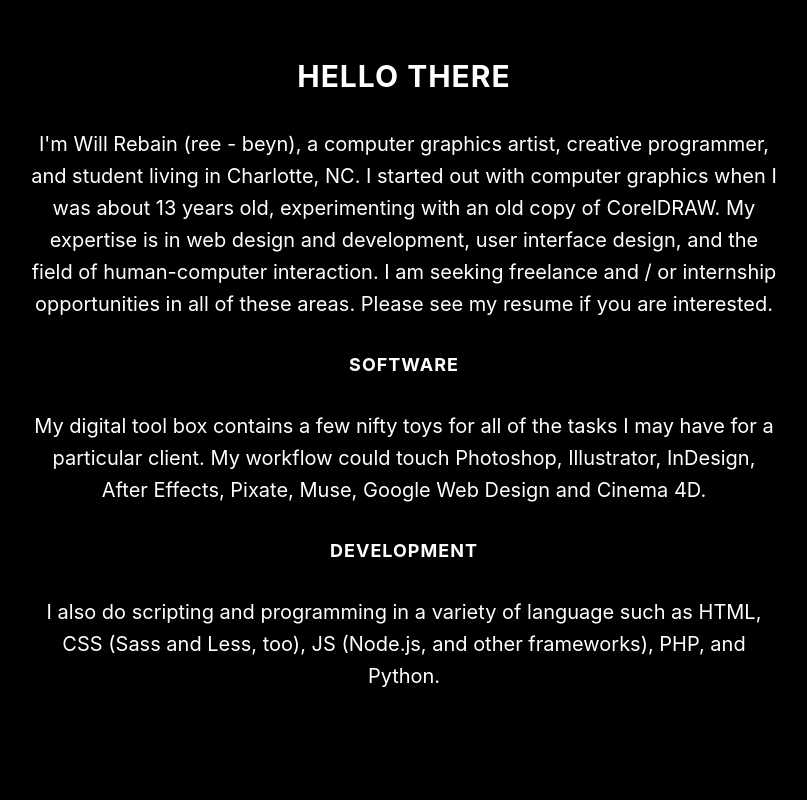
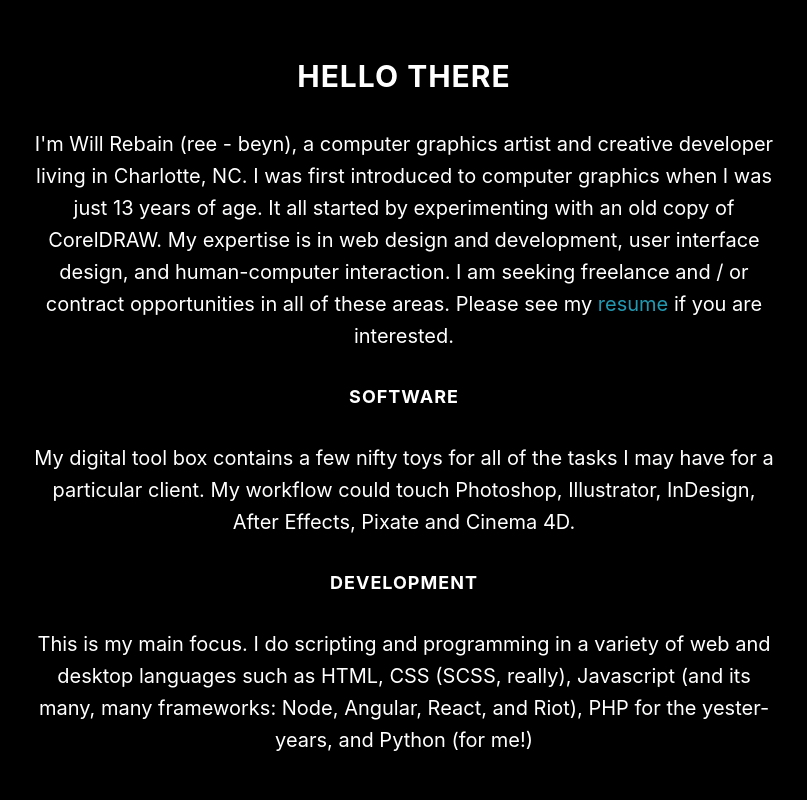
Before and after one commit to willrebain/willrebain.github.io, a website: page index.html in a window 1280 px wide. Shown: the part 940-1740 px from the top of the page, without its empty margins (236-1043 px from the left). Drawn offline with nearby package versions, Linux system fonts and the light colour scheme; files whose address does not match are found by name.

Commit message:
Text and such

```diff
--- a/feed.xml
+++ b/feed.xml
@@ -1,4 +1,4 @@
-<?xml version="1.0" encoding="utf-8"?><feed xmlns="http://www.w3.org/2005/Atom" xml:lang="en"><generator uri="https://jekyllrb.com/" version="3.4.5">Jekyll</generator><link href="http://localhost:4000/feed.xml" rel="self" type="application/atom+xml" /><link href="http://localhost:4000/" rel="alternate" type="text/html" hreflang="en" /><updated>2017-08-13T17:51:42-04:00</updated><id>http://localhost:4000/</id><title type="html">Will Rebain | Blog</title><subtitle>A place for my thoughts</subtitle><author><name>Will Rebain</name><email>willrebain@gmail.com</email></author><entry><title type="html">Welcome to Jekyll!</title><link href="http://localhost:4000/blog/2017/08/13/welcome-to-jekyll/" rel="alternate" type="text/html" title="Welcome to Jekyll!" /><published>2017-08-13T11:19:42-04:00</published><updated>2017-08-13T11:19:42-04:00</updated><id>http://localhost:4000/blog/2017/08/13/welcome-to-jekyll</id><content type="html" xml:base="http://localhost:4000/blog/2017/08/13/welcome-to-jekyll/">&lt;p&gt;You’ll find this post in your &lt;code class=&quot;highlighter-rouge&quot;&gt;_posts&lt;/code&gt; directory. Go ahead and edit it and re-build the site to see your changes. You can rebuild the site in many different ways, but the most common way is to run &lt;code class=&quot;highlighter-rouge&quot;&gt;jekyll serve&lt;/code&gt;, which launches a web server and auto-regenerates your site when a file is updated.&lt;/p&gt;
+<?xml version="1.0" encoding="utf-8"?><feed xmlns="http://www.w3.org/2005/Atom" xml:lang="en"><generator uri="https://jekyllrb.com/" version="3.4.5">Jekyll</generator><link href="http://localhost:4000/feed.xml" rel="self" type="application/atom+xml" /><link href="http://localhost:4000/" rel="alternate" type="text/html" hreflang="en" /><updated>2017-08-13T18:25:12-04:00</updated><id>http://localhost:4000/</id><title type="html">Will Rebain | Blog</title><subtitle>A place for my thoughts</subtitle><author><name>Will Rebain</name><email>willrebain@gmail.com</email></author><entry><title type="html">Welcome to Jekyll!</title><link href="http://localhost:4000/blog/2017/08/13/welcome-to-jekyll/" rel="alternate" type="text/html" title="Welcome to Jekyll!" /><published>2017-08-13T11:19:42-04:00</published><updated>2017-08-13T11:19:42-04:00</updated><id>http://localhost:4000/blog/2017/08/13/welcome-to-jekyll</id><content type="html" xml:base="http://localhost:4000/blog/2017/08/13/welcome-to-jekyll/">&lt;p&gt;You’ll find this post in your &lt;code class=&quot;highlighter-rouge&quot;&gt;_posts&lt;/code&gt; directory. Go ahead and edit it and re-build the site to see your changes. You can rebuild the site in many different ways, but the most common way is to run &lt;code class=&quot;highlighter-rouge&quot;&gt;jekyll serve&lt;/code&gt;, which launches a web server and auto-regenerates your site when a file is updated.&lt;/p&gt;
 
 &lt;p&gt;To add new posts, simply add a file in the &lt;code class=&quot;highlighter-rouge&quot;&gt;_posts&lt;/code&gt; directory that follows the convention &lt;code class=&quot;highlighter-rouge&quot;&gt;YYYY-MM-DD-name-of-post.ext&lt;/code&gt; and includes the necessary front matter. Take a look at the source for this post to get an idea about how it works.&lt;/p&gt;
 
--- a/index.html
+++ b/index.html
@@ -83,15 +83,15 @@
         <div class="row">
             <div class="col-lg-8 col-lg-offset-2">
                 <h2>Hello There</h2>
-                <p>I'm Will Rebain (ree - beyn), a computer graphics artist, creative programmer, and student living in Charlotte, NC.
-                I started out with computer graphics when I was about 13 years old, experimenting with an old copy of CorelDRAW.
-                My expertise is in web design and development, user interface design, and the field of human-computer interaction.
-                I am seeking freelance and / or internship opportunities in all of these areas. Please see my resume if you are interested.</p>
+                <p>I'm Will Rebain (ree - beyn), a computer graphics artist and creative developer living in Charlotte, NC.
+                I was first introduced to computer graphics when I was just 13 years of age. It all started by experimenting with an old copy of CorelDRAW.
+                My expertise is in web design and development, user interface design, and human-computer interaction.
+                I am seeking freelance and / or contract opportunities in all of these areas. Please see my <a href="/home/assets/Resume-2017.pdf" target="_blank">resume</a> if you are interested.</p>
                 <h4>Software</h4>
                 <p>My digital tool box contains a few nifty toys for all of the tasks I may have for a particular client.
-                My workflow could touch Photoshop, Illustrator, InDesign, After Effects, Pixate, Muse, Google Web Design and Cinema 4D.</p>
+                My workflow could touch Photoshop, Illustrator, InDesign, After Effects, Pixate and Cinema 4D.</p>
                 <h4>Development</h5>
-                <p>I also do scripting and programming in a variety of language such as HTML, CSS (Sass and Less, too), JS (Node.js, and other frameworks), PHP, and Python.</p>
+                <p>This is my main focus. I do scripting and programming in a variety of web and desktop languages such as HTML, CSS (SCSS, really), Javascript (and its many, many frameworks: Node, Angular, React, and Riot), PHP for the yester-years, and Python (for me!)</p>
             </div>
         </div>
     </section>
--- a/sitemap.xml
+++ b/sitemap.xml
@@ -29,7 +29,11 @@
 <loc>http://localhost:4000/blog/categories/</loc>
 </url>
 <url>
+<loc>http://localhost:4000/home/assets/Resume-2017.pdf</loc>
+<lastmod>2017-08-13T18:15:34-04:00</lastmod>
+</url>
+<url>
 <loc>http://localhost:4000/index.html</loc>
-<lastmod>2017-08-13T17:51:41-04:00</lastmod>
+<lastmod>2017-08-13T18:20:47-04:00</lastmod>
 </url>
 </urlset>
```
Also changed, not shown: 1 other file.
